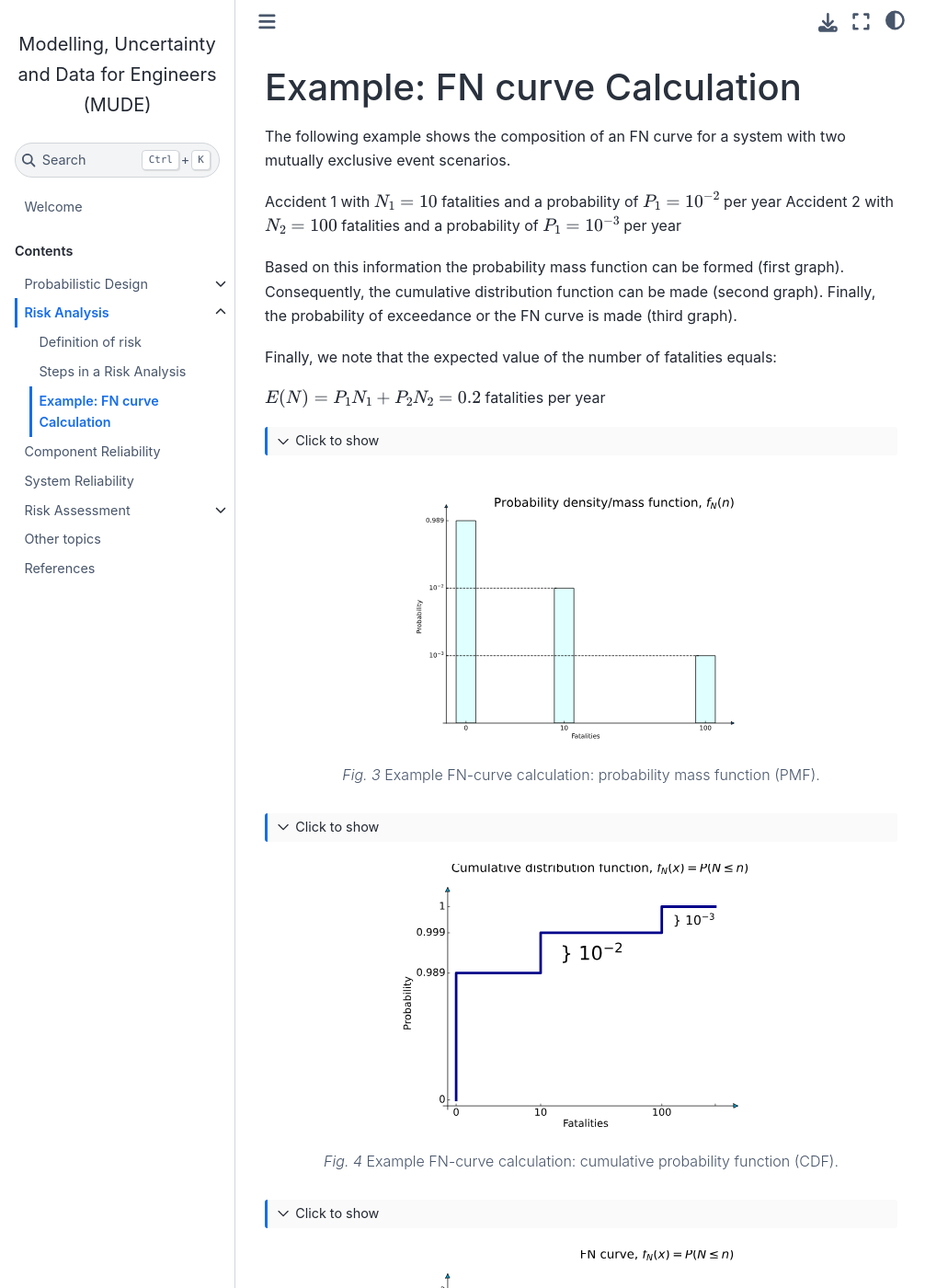
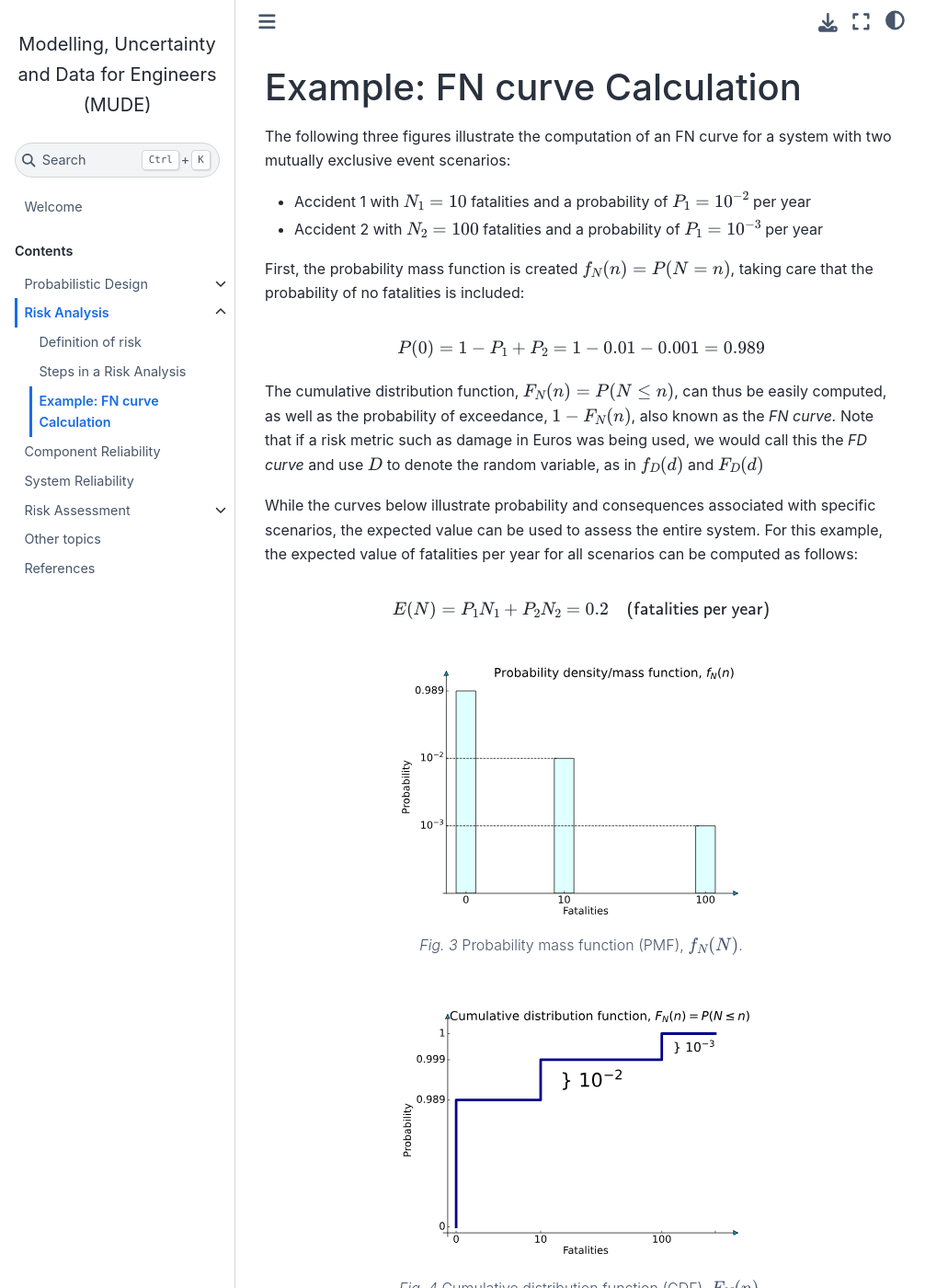
Before and after one commit to TUDelft-CITG/MUDE, a Jupyter Book: the page built from book/risk-analysis/example-FN-curve.md, in a window 1280 px wide and 1400 px high. Shown: the whole window at 92% size, without its empty margins (0-1031 px from the left). Built offline with Jupyter Book 1.0.4 settings and Sphinx 7.4.7 and the Sphinx Book theme 1.1.4, drawn with Linux system fonts in a browser that asks for light colours; some of the changed text lies outside the part shown.

Commit message:
update FN figures

`````diff
--- a/book/risk-analysis/example-FN-curve.md
+++ b/book/risk-analysis/example-FN-curve.md
@@ -1,58 +1,62 @@
 (ex-FN-curve)=
 # Example: FN curve Calculation
 
-The following example shows the composition of an FN curve for a system with two mutually exclusive event scenarios.
+The following three figures illustrate the computation of an FN curve for a system with two mutually exclusive event scenarios:
+- Accident 1 with $N_{1}=10$ fatalities and a probability of $P_{1} = 10^{-2}$ per year
+- Accident 2 with $N_{2}=100$ fatalities and a probability of $P_{1} = 10^{-3}$ per year
 
-Accident 1 with $N_{1}=10$ fatalities and a probability of $P_{1} = 10^{-2}$ per year
-Accident 2 with $N_{2}=100$ fatalities and a probability of $P_{1} = 10^{-3}$ per year
+First, the probability mass function is created $f_N(n)=P(N=n)$, taking care that the probability of no fatalities is included:
 
-Based on this information the probability mass function can  be formed (first graph). Consequently, the cumulative  distribution function can be made (second graph). Finally, the probability of exceedance or the FN curve is made (third graph).
+$$ P(0) = 1 - P_{1} + P_{2} = 1 - 0.01 - 0.001 = 0.989 $$
 
-Finally, we note that the expected value of the number of fatalities equals:
+The cumulative  distribution function, $F_N(n)=P(N\leq n)$, can thus be easily computed, as well as the probability of exceedance, $1-F_N(n)$, also known as the *FN curve.* Note that if a risk metric such as damage in Euros was being used, we would call this the *FD curve* and use $D$ to denote the random variable, as in $f_D(d)$ and $F_D(d)$
 
-$E(N) = P_{1}N_{1} + P_{2}N_{2} = 0.2$ fatalities per year
+While the curves below illustrate probability and consequences associated with specific scenarios, the expected value can be used to assess the entire system. For this example, the expected value of fatalities per year for all scenarios can be computed as follows:
 
-````{toggle}
+$$E(N) = P_{1}N_{1} + P_{2}N_{2} = 0.2\quad \textsf{(fatalities per year)}$$
+
+
+<!-- ````{toggle}
 ```{eval-rst}
 .. literalinclude:: ../code/ex_FN_curve_step_01.py
    :language: python
 ```
-````
+```` -->
 
 ```{figure} ../figures/ex_FN_curve_step_01.svg
 ---
 width: 400
 name: ex_FN_curve_step_01
 ---
-Example FN-curve calculation: probability mass function (PMF).
+Probability mass function (PMF), $f_N(N)$.
 ```
 
-````{toggle}
+<!-- ````{toggle}
 ```{eval-rst}
 .. literalinclude:: ../code/ex_FN_curve_step_02.py
    :language: python
 ```
-````
+```` -->
 
 ```{figure} ../figures/ex_FN_curve_step_02.svg
 ---
 width: 400
 name: ex_FN_curve_step_02
 ---
-Example FN-curve calculation: cumulative probability function (CDF).
+Cumulative distribution function (CDF), $F_N(n)$.
 ```
 
-````{toggle}
+<!-- ````{toggle}
 ```{eval-rst}
 .. literalinclude:: ../code/ex_FN_curve_step_03.py
    :language: python
 ```
-````
+```` -->
 
 ```{figure} ../figures/ex_FN_curve_step_03.svg
 ---
 width: 400
 name: ex_FN_curve_step_03
 ---
-Example FN-curve calculation: exceedance probability (FN curve).
+Exceedance probability (FN curve), $1-F_N(n)$.
 ```
`````
Also changed, not shown: book/figures/ex_FN_curve_step_01.svg, book/figures/ex_FN_curve_step_02.svg, book/figures/ex_FN_curve_step_03.svg, 3 other files.
